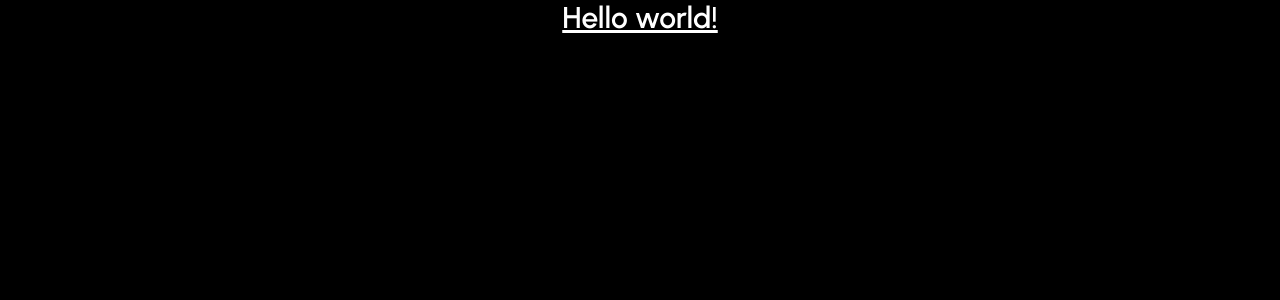
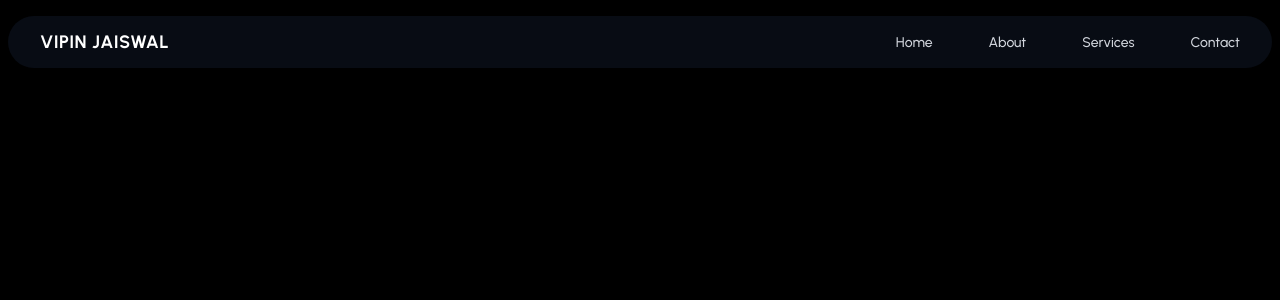
Before and after one commit to vipin-jaiswal/PORTFOLIO_VJ, a React (Vite) app in the folder Frontend/: page / in a window 1280 px wide. Shown: the top 300 px of the page. Built offline with nearby package versions, Linux system fonts and the light colour scheme.

Commit message:
feat: add lucide-react icons, implement responsive navbar, and create scroll spy functionality

```diff
--- a/Frontend/package.json
+++ b/Frontend/package.json
@@ -11,6 +11,7 @@
   },
   "dependencies": {
     "@tailwindcss/vite": "^4.1.18",
+    "lucide-react": "^0.563.0",
     "react": "^19.2.0",
     "react-dom": "^19.2.0",
     "tailwindcss": "^4.1.18"
--- a/Frontend/src/App.jsx
+++ b/Frontend/src/App.jsx
@@ -1,17 +1,16 @@
-import { React } from 'react'
-
-import '../src/index.css'
+import React from 'react';
+import Navbar from './components/layout/navbar';
+import Hero from './components/section/hero';
 
 function App() {
-
-
   return (
-    <>
-        <h1 className="text-3xl font-semibold text-center underline">
-      Hello world!
-    </h1>
-    </>
-  )
+    <div className="min-h-screen bg-black">
+      <Navbar />
+      <main>
+        {/* <Hero /> */}
+      </main>
+    </div>
+  );
 }
 
-export default App
+export default App;
--- a/Frontend/src/components/layout/navbar.jsx
+++ b/Frontend/src/components/layout/navbar.jsx
@@ -1,8 +1,141 @@
-import React from 'react';
+import React, { useState, useEffect } from 'react';
+import {
+  Menu,
+  X,
+  Home,
+  User,
+  Briefcase,
+  Mail
+} from 'lucide-react';
+import { useScrollSpy } from '../../hooks/useScrollSpy';
+
+const Nav_LINKS = [
+  { id: 'home', label: 'Home', icon: <Home size={20} /> },
+  { id: 'about', label: 'About', icon: <User size={20} /> },
+  { id: 'services', label: 'Services', icon: <Briefcase size={20} /> },
+  { id: 'contact', label: 'Contact', icon: <Mail size={20} /> },
+];
+
+const scrollToSection = (id) => {
+  const element = document.getElementById(id);
+  if (element) {
+    element.scrollIntoView({ behavior: 'smooth' });
+  }
+};
 
 const Navbar = () => {
-    return(
-        <div>Navbar</div>
-    )
-    }
+  const [isMenuOpen, setIsMenuOpen] = useState(false);
+  const [isScrolled, setIsScrolled] = useState(false);
+  const activeSection = useScrollSpy(Nav_LINKS.map(link => link.id));
+
+  useEffect(() => {
+    const handleScroll = () => {
+      setIsScrolled(window.scrollY > 50);
+    };
+    window.addEventListener('scroll', handleScroll);
+    return () => window.removeEventListener('scroll', handleScroll);
+  }, []);
+
+  const handleNavClick = (id) => {
+    scrollToSection(id);
+    setIsMenuOpen(false);
+  };
+
+  return (
+    <nav className="fixed top-4 left-0 w-full z-50 flex justify-center px-2 sm:px-4">
+      {/* --- DESKTOP NAVBAR --- */}
+      <div
+        className={`
+      container max-w mx-auto px-4 py-3 flex items-center justify-between
+      rounded-full transition-all duration-300
+      ${isScrolled ? 'bg-gray-900/90 shadow-xl backdrop-blur-md' : 'bg-gray-900/50 backdrop-blur-sm'}
+    `}
+
+      >
+        <div className="text-white text-lg font-bold tracking-wide uppercase px-4 truncate">
+          Vipin Jaiswal
+        </div>
+
+        <div className="md:hidden pr-2 shrink-0 flex items-center">
+          <button onClick={() => setIsMenuOpen(!isMenuOpen)}>
+             {isMenuOpen ? (
+                <X className="text-white w-6 h-6 hover:text-gray-300 transition-colors " />
+             ) : (
+                <Menu className="text-white w-6 h-6 hover:text-gray-300 transition-colors" />
+             )}
+          </button>
+        </div>
+
+        <ul className="hidden md:flex items-center space-x-8 md:space-x-8 gap-6
+        px-4 ">
+          {Nav_LINKS.map((link) => (
+            <li
+              key={link.id}
+              className="relative group cursor-pointer"
+              onClick={() => handleNavClick(link.id)}
+            >
+              <span
+                className={`text-sm font-medium transition-colors duration-200 ${
+                  activeSection === link.id ? 'text-white' : 'text-gray-300 hover:text-white'
+                }`}
+              >
+                {link.label}
+              </span>
+              <span
+                className={`absolute -bottom-2 left-1/2 w-1.5 h-1.5 bg-white rounded-full transform -translate-x-1/2 transition-opacity duration-200 ${
+                  activeSection === link.id ? 'opacity-100' : 'opacity-0 group-hover:opacity-50'
+                }`}
+              ></span>
+            </li>
+          ))}
+        </ul>
+      </div>
+
+      {/* --- MOBILE MENU (Compact Dropdown) --- */}
+
+      {/* 1. Backdrop (Click to close) */}
+      <div
+        className={`
+          fixed inset-0 bg-transparent z-40 transition-opacity duration-300 md:hidden
+          ${isMenuOpen ? 'block' : 'hidden'}
+        `}
+        onClick={() => setIsMenuOpen(false)}
+      />
+
+      {/* 2. The Menu Card */}
+      <div
+        className={`
+          fixed top-20 right-4 w-60 h-auto z-50
+          bg-gray-900/90 backdrop-blur-xl border border-white/10 shadow-2xl rounded-2xl
+          flex flex-col py-2 transform transition-all duration-300 ease-out origin-top-right md:hidden
+          ${isMenuOpen ? 'scale-100 opacity-100 translate-y-0' : 'scale-95 opacity-0 -translate-y-4 pointer-events-none'}
+        `}
+      >
+        {/* Links List Only - No Header/Footer */}
+        <div className="flex-1 overflow-y-auto px-2 space-y-1">
+            {Nav_LINKS.map((link) => (
+                <div
+                    key={link.id}
+                    onClick={() => handleNavClick(link.id)}
+                    className={`
+                        flex items-center gap-4 px-4 py-3 rounded-xl cursor-pointer transition-all duration-200
+                        ${activeSection === link.id
+                            ? 'bg-white/20 text-white shadow-lg backdrop-blur-md'
+                            : 'text-gray-300 hover:bg-white/10 hover:text-white'}
+                    `}
+                >
+                    <span className={activeSection === link.id ? 'text-indigo-300' : 'text-gray-400'}>
+                        {link.icon}
+                    </span>
+                    <span className="text-sm font-medium tracking-wide">
+                        {link.label}
+                    </span>
+                </div>
+            ))}
+        </div>
+      </div>
+    </nav>
+  );
+};
+
 export default Navbar;
--- a/Frontend/src/components/section/Hero.jsx
+++ b/Frontend/src/components/section/Hero.jsx
@@ -0,0 +1,8 @@
+import React from 'react';
+
+const Hero = () => {
+    return (
+        <div>Hero </div>
+    );
+}
+export default Hero;
--- a/Frontend/src/hooks/useScrollReveal.js
+++ b/Frontend/src/hooks/useScrollReveal.js
@@ -0,0 +1,39 @@
+import { useEffect,useState,useRef } from "react";
+
+export const useScrollReveal = (options) => {
+    const {
+        threshold = 0.1,
+        rootMargin = '0px',
+    } = options ;
+
+    const [isvisible, setIsVisible] = useState(false);
+    const ref = useRef(null);
+
+    useEffect(() => {
+        const element = ref.current;
+        if (!element) return;
+
+        const observer = new IntersectionObserver (
+            ([entry]) => {
+                if (entry.isIntersecting) {
+                    setIsVisible(true);
+                    observer.unobserve(element); // Unobserve after revealing
+                }
+            }
+        , {
+            threshold,
+            rootMargin,
+        }
+    );
+
+        observer.observe(element);
+
+        return () => {
+            if (element) {
+                observer.unobserve(element);
+            }
+        };
+    }, [threshold, rootMargin]);
+
+    return [ref, isvisible];
+};
--- a/Frontend/src/hooks/useScrollSpy.js
+++ b/Frontend/src/hooks/useScrollSpy.js
@@ -0,0 +1,47 @@
+import {useState, useEffect} from 'react';
+
+export const useScrollSpy = (sectionIds, offset = 100) => {
+    const [activeSection, setActiveSection] = useState(null);
+
+    useEffect(() => {
+        const handleScroll = () => {
+            const scrollPosition = window.scrollY + offset;
+
+            for(let i = sectionIds.length - 1; i >= 0; i--) {
+                const section = document.getElementById(sectionIds[i]);
+                if(section) {
+                    const sectionTop = section.offsetTop;
+                    const sectionHeight = section.offsetHeight;
+
+                    if(scrollPosition >= sectionTop && scrollPosition < sectionTop + sectionHeight) {
+                        setActiveSection(sectionIds[i]);
+                        break;
+                    }
+                }
+            }
+        };
+         handleScroll(); // Initial check
+
+        window.addEventListener('scroll', handleScroll, {passive: true});
+        return () => {
+            window.removeEventListener('scroll', handleScroll);
+        }
+    }, [sectionIds, offset]);
+
+    return activeSection;
+};
+
+// Smooth scroll to a section
+
+export const scrollToSection = (sectionId, offset = 80) => {
+    const section = document.getElementById(sectionId);
+    if (section) {
+        const sectionTop = section.offsetTop - offset; // Adjust for the offset
+        window.scrollTo({
+            top: sectionTop,
+            behavior: 'smooth',
+        });
+    }
+};
+
+export default useScrollSpy;
--- a/Frontend/src/utils/constants.js
+++ b/Frontend/src/utils/constants.js
@@ -0,0 +1,44 @@
+export const PERSONAL_INFO = {
+name: "Vipin Jaiswal",
+title: "Full Stack Developer",
+email: "vipin78040@gmail.com",
+location: "Near Rungta collage of engineering and technology, bhilai (C.G.)",
+tagline: "Crafting seamless web experiences with full stack expertise.",
+resume:"/resume.pdf",
+bio:["I am Vipin Jaiswal, a passionate Full Stack Developer with expertise in building dynamic and responsive web applications. With a strong foundation in both front-end and back-end technologies, I thrive on creating seamless user experiences and efficient server-side solutions.","My journey in web development began with a curiosity for how websites function, leading me to explore various programming languages and frameworks. Over the years, I have honed my skills in HTML, CSS, JavaScript, React, Node.js, and databases like MongoDB and MySQL.","I am committed to continuous learning and staying updated with the latest industry trends to deliver cutting-edge solutions. Whether working on individual projects or collaborating within a team, I bring dedication, creativity, and problem-solving skills to every endeavor."],
+};
+
+export const SOCIAL_LINKS = {
+github: "",
+linkedin: "",
+twitter: "",
+facebook: "",
+instagram: "",
+};
+
+export const SKILLS = [
+"HTML",
+"CSS",
+"JavaScript",
+"React",
+"Node.js",
+"Express.js",
+"MongoDB",
+];
+
+export const PROJECTS = [
+{
+name: "Portfolio Website",
+description: "A personal portfolio website to showcase my projects and skills.",
+technologies: ["React", "CSS", "JavaScript"],
+link: "",
+}]
+
+export const Nav_LINKS = [
+{id:'about',label:'About'},
+{id:'skills',label:'Skills'},
+{id:'projects',label:'Projects'},
+{id:'services',label:'Services'},
+{id:'contact',label:'Contact'},
+
+];
```
Also changed, not shown: 1 other file (tests, documents, lock files or other folders).
